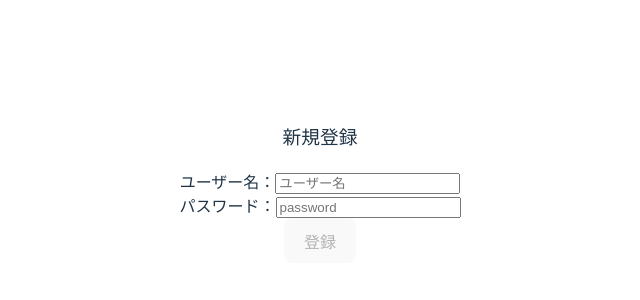
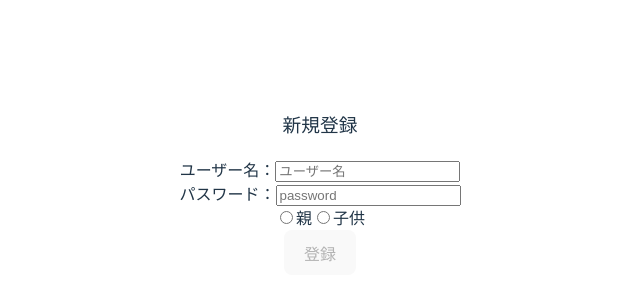
Before and after one commit to TeamNavvy/Navvy, a React (Vite) app in the folder client/: page /register in a window 1280 px wide. Shown: the part 216-516 px from the top of the page, without its empty margins (320-960 px from the left). Built offline with nearby package versions, Linux system fonts and the light colour scheme.

Commit message:
add 新規登録時のロール選択機能追加

```diff
--- /dev/null
+++ b/client/src/components/molecules/RadioButtonGroup.jsx
@@ -0,0 +1,18 @@
+export const RadioButtonGroup = (props) => {
+  const { options, selectedOption, onChange } = props;
+  return (
+    <div>
+      {options.map((option) => (
+        <label key={option}>
+          <input
+            type="radio"
+            value={option}
+            checked={selectedOption === option}
+            onChange={onChange}
+          />
+          {option}
+        </label>
+      ))}
+    </div>
+  );
+};
--- a/client/src/pages/Register.jsx
+++ b/client/src/pages/Register.jsx
@@ -1,9 +1,12 @@
 import { useState } from "react";
 import { useNavigate } from "react-router-dom";
+import { RadioButtonGroup } from "../components/molecules/RadioButtonGroup";
 
 export const Register = () => {
-  const [form, setForm] = useState({ userName: "", password: "" });
+  const [form, setForm] = useState({ userName: "", password: "", role: "" });
   const nav = useNavigate();
+  const [selectedOption, setSelectedOption] = useState("");
+  const options = ["親", "子供"];
 
   const handleRegister = async () => {
     try {
@@ -27,6 +30,12 @@ export const Register = () => {
     }
   };
 
+  const handleOptionChange = (e) => {
+    setSelectedOption(e.target.value);
+    const roleValue = e.target.value === "親" ? 1 : 0;
+    setForm({ ...form, role: roleValue });
+  };
+
   return (
     <>
       <h3>新規登録</h3>
@@ -45,8 +54,17 @@ export const Register = () => {
           onChange={(e) => setForm({ ...form, password: e.target.value })}
         />
       </div>
+      <div>
+        <RadioButtonGroup
+          options={options}
+          selectedOption={selectedOption}
+          onChange={handleOptionChange}
+        />
+      </div>
       <button
-        disabled={form.userName === "" || form.password === ""}
+        disabled={
+          form.userName === "" || form.password === "" || form.role === ""
+        }
         onClick={handleRegister}
       >
         登録
```
Also changed, not shown: 1 other file (tests, documents, lock files or other folders).
